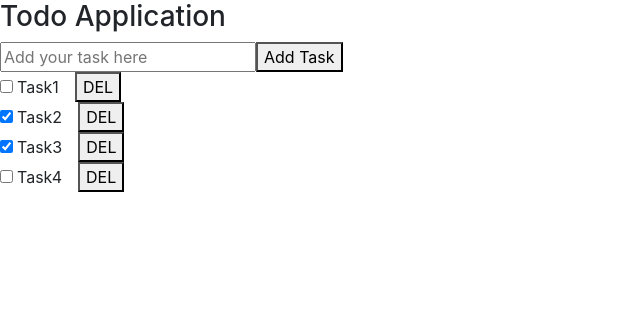
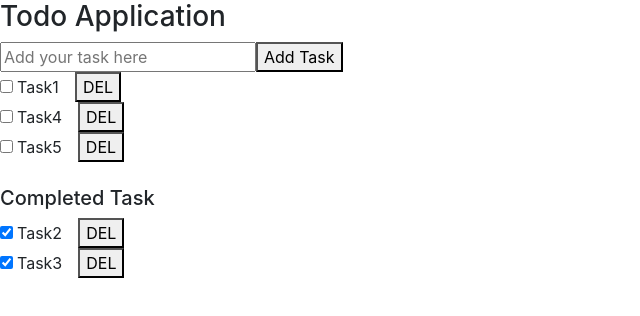
Before and after one commit to dac-2021/day11-todo-app, a React (Create React App) app: page / in a window 1280 px wide. Shown: the top 316 px of the page, without its empty margins (0-640 px from the left). Built offline with nearby package versions, Linux system fonts and the light colour scheme.

Commit message:
dummy simulation of ui.

```diff
--- a/src/App.js
+++ b/src/App.js
@@ -12,6 +12,7 @@ function Todo() {
     { id: 2, task: "Task2", complete: true },
     { id: 3, task: "Task3", complete: true },
     { id: 4, task: "Task4", complete: false },
+    { id: 5, task: "Task5", complete: false },
   ]);
 
   const processTask = () => {};
@@ -27,7 +28,26 @@ function Todo() {
       </div>
 
       {/** New/Incomplete Task List */}
-      {taskList.map((item, index) => (
+      {taskList
+        .filter((item) => !item.complete)
+        .map((item, index) => (
+          <div key={index}>
+            <input
+              type="checkbox"
+              checked={item.complete}
+              onChange={processTask}
+            />
+            <span style={{ marginLeft: "4px" }}>{item.task}</span>
+            <button style={{ marginLeft: "16px" }}>DEL</button>
+          </div>
+        ))}
+
+      {/**Complete Task */}
+      <br />
+      <h5>Completed Task</h5>
+      {taskList
+        .filter((item) => item.complete)
+        .map((item, index) => (
           <div key={index}>
             <input
               type="checkbox"
```
Lines whose indentation alone changed are shown as unchanged.
